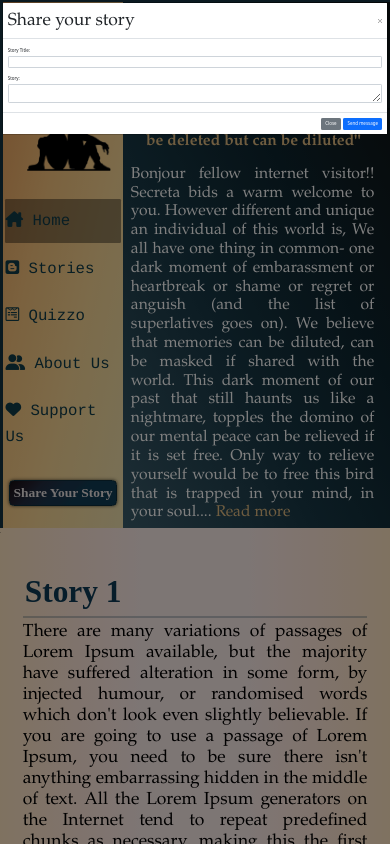
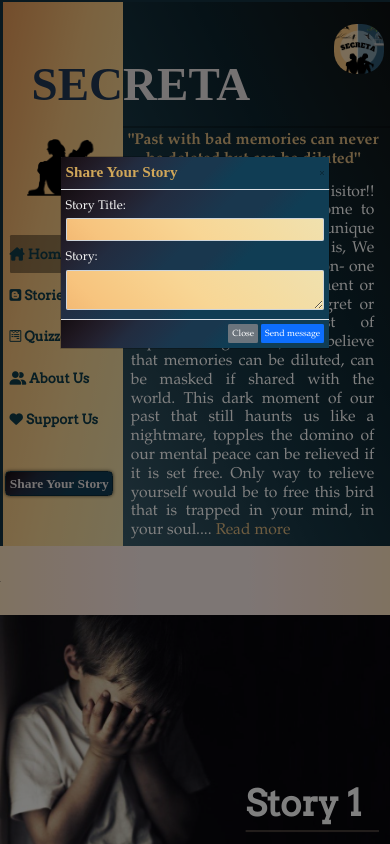
Before and after one commit to Surabhi-Chakrabartty/Secreta, a plain HTML site: page index.html in a window 390 px wide. Both pictures are taken after a click on the button "Share Your Story". Shown: the top 844 px of the page. Drawn offline with nearby package versions, Linux system fonts and the light colour scheme.

Commit message:
font and other corrections

```diff
--- a/About us.html
+++ b/About us.html
@@ -8,11 +8,15 @@
     <script src="https://kit.fontawesome.com/4891213735.js" crossorigin="anonymous"></script>
     <link href="https://cdn.jsdelivr.net/npm/bootstrap@5.1.3/dist/css/bootstrap.min.css" rel="stylesheet" integrity="sha384-1BmE4kWBq78iYhFldvKuhfTAU6auU8tT94WrHftjDbrCEXSU1oBoqyl2QvZ6jIW3" crossorigin="anonymous">
     <script src="https://cdn.jsdelivr.net/npm/bootstrap@5.2.0-beta1/dist/js/bootstrap.bundle.min.js" integrity="sha384-pprn3073KE6tl6bjs2QrFaJGz5/SUsLqktiwsUTF55Jfv3qYSDhgCecCxMW52nD2" crossorigin="anonymous"></script>
+    <link rel="preconnect" href="https://fonts.googleapis.com">
+    <link rel="preconnect" href="https://fonts.gstatic.com" crossorigin>
+    <link href="https://fonts.googleapis.com/css2?family=Arvo&display=swap" rel="stylesheet">
     <style>
         /* Cube palette #770031 #2F2C23 */
         /* highlight palette #9F0025 #FEEBD6 #2F2C23 */
         html{
           font-size: 10px; /* to change the root size from the default 1 rem=16px to 1rem=10px*/
+          scroll-behavior: smooth;
         }
 
 
@@ -120,7 +124,7 @@
                 width: 90%;
                 margin: 4% 0% 0% 4%;
                 padding: 0 2%;
-                font-family: Rockwell, "Courier Bold", Courier, Georgia, Times, "Times New Roman", serif;
+                font-family: Rockwell,'Arvo', "Courier Bold", Courier, Georgia, Times, "Times New Roman", serif;
                 /* font-family: Copperplate, "Copperplate Gothic Light", fantasy; */
                 /* text-decoration: underline; */
                 font-size: 1.8rem;
@@ -254,7 +258,7 @@
               transition: all 1s ease;
             }
             .card-title {
-              font-family: Rockwell, "Courier Bold", Courier, Georgia, Times, "Times New Roman", serif;
+              font-family: Rockwell, 'Arvo', "Courier Bold", Courier, Georgia, Times, "Times New Roman", serif;
               font-size: 2rem;
               text-align: center;
               margin-bottom: 2%;
@@ -282,7 +286,7 @@
                 color: white;
 		            } */
             .card-text {
-              font-family: Rockwell, "Courier Bold", Courier, Georgia, Times, "Times New Roman", serif;
+              font-family: Rockwell, 'Arvo', "Courier Bold", Courier, Georgia, Times, "Times New Roman", serif;
               font-size: 1.7rem;
               text-align: justify;
               color: white;
@@ -294,7 +298,7 @@
             #myBtn, #myBtn1 {
               width: max-content;
               color: #223855;
-              font-family: Rockwell, "Courier Bold", Courier, Georgia, Times, "Times New Roman", serif;
+              font-family: Rockwell, 'Arvo', "Courier Bold", Courier, Georgia, Times, "Times New Roman", serif;
               border: 0.2rem solid #223855;
               background-color: rgb(238, 214, 147);
               font-size: 1.5rem;
@@ -309,7 +313,7 @@
               margin: 0 auto 6% auto;
               border-radius: 3rem  0rem 0rem 0rem;
               font-size: 1.7rem;
-              font-family: Rockwell, "Courier Bold", Courier, Georgia, Times, "Times New Roman", serif;
+              font-family: Rockwell, 'Arvo', "Courier Bold", Courier, Georgia, Times, "Times New Roman", serif;
               text-align: justify;
               border: 0.1rem solid #bfa589 ;
             }
@@ -332,7 +336,7 @@
               font-size: 3.5rem;
               text-decoration: none;
               padding: 0 2%;
-              font-family: Rockwell, "Courier Bold", Courier, Georgia, Times, "Times New Roman", serif;
+              font-family: Rockwell, 'Arvo', "Courier Bold", Courier, Georgia, Times, "Times New Roman", serif;
               margin-bottom: 0;
               color: #294a58;
               /* margin: 0%; */
@@ -370,7 +374,7 @@
               text-align: left;
             }
             .endbox ul li a{
-              font-family:  cursive;
+              font-family:  "Comic Sans MS", "Comic Sans", cursive;
               text-decoration: none;
               font-size: 2.1rem;
               color:#112b36;
@@ -393,7 +397,7 @@
 
               /* background-color: #efaf6a; */
               font-size: 2.0rem;
-              font-family: rockwell;
+              font-family: rockwell, 'Arvo';
              display: flex;
              justify-content: center;
              border-radius: 1.2rem;
@@ -520,8 +524,13 @@
                 .contain1 {
                   display: none;
                 }
+                .nav ul{
+                  width: 100%;
+                  margin:5% 0 1% 0;
+                  padding: 0;
+                }
                 .nav ul li{
-                  width: 18%;
+                  width: 20%;
                   margin-bottom: 1%;
                 }
                 .logo {
@@ -555,7 +564,7 @@
                   margin: 0 0 0 10%;
                 }
                 .endbox ul li a{
-                    font-size: 2.2rem;
+                  font-size: 2.0rem;
                 }
                 .info {
                 display: none;
@@ -569,7 +578,7 @@
                   margin: 0 5% 8% 5%;
                   border-radius: 3rem  0rem 0rem 0rem;
                   font-size: 2.2rem;
-                  font-family: Rockwell, "Courier Bold", Courier, Georgia, Times, "Times New Roman", serif;
+                  font-family: Rockwell, 'Arvo', "Courier Bold", Courier, Georgia, Times, "Times New Roman", serif;
                   text-align: justify;
                   border: 0.1rem solid #bfa589 ;
                   box-sizing: border-box;
@@ -608,7 +617,7 @@
                   <div class="nav">
                       <ul>
                           <li><a href="index.html"><i class="fa-solid fa-house-chimney"></i>&nbsp;Home</a></li>
-                          <li><a href="#"><i class="fa-brands fa-blogger"></i>&nbsp;Stories</a></li>
+                          <li><a href="index.html #area1"><i class="fa-brands fa-blogger"></i>&nbsp;Stories</a></li>
                           <li><a href="Quizzo.html"><i class="fa-brands fa-wpforms"></i>&nbsp;Quizzo</a></li>
                           <!-- <li><a href="#"><i class="fa-solid fa-pen-to-square"></i>&nbsp;Write to Us</a></li> -->
                           <li class="active"><a href="About us.html"><i class="fa-solid fa-user-group"></i>&nbsp;About Us</a></li>
--- a/index.html
+++ b/index.html
@@ -8,11 +8,15 @@
     <script src="https://kit.fontawesome.com/4891213735.js" crossorigin="anonymous"></script>
     <link href="https://cdn.jsdelivr.net/npm/bootstrap@5.1.3/dist/css/bootstrap.min.css" rel="stylesheet" integrity="sha384-1BmE4kWBq78iYhFldvKuhfTAU6auU8tT94WrHftjDbrCEXSU1oBoqyl2QvZ6jIW3" crossorigin="anonymous">
     <script src="https://cdn.jsdelivr.net/npm/bootstrap@5.1.3/dist/js/bootstrap.bundle.min.js" integrity="sha384-ka7Sk0Gln4gmtz2MlQnikT1wXgYsOg+OMhuP+IlRH9sENBO0LRn5q+8nbTov4+1p" crossorigin="anonymous"></script>
-      <style>
+    <link rel="preconnect" href="https://fonts.googleapis.com">
+    <link rel="preconnect" href="https://fonts.gstatic.com" crossorigin>
+    <link href="https://fonts.googleapis.com/css2?family=Arvo&display=swap" rel="stylesheet">
+     <style>
         /* Cube palette #770031 #2F2C23 */
         /* highlight palette #9F0025 #FEEBD6 #2F2C23 */
         html{
           font-size: 10px; /* to change the root size from the default 1 rem=16px to 1rem=10px*/
+          scroll-behavior: smooth;
         }
         * {
           margin: 0;
@@ -41,29 +45,24 @@
         }
         h3{
           font-size: 2.2rem;
-          font-family: garamond;
+          font-family: garamond, Baskerville, "Baskerville Old Face", "Hoefler Text", Garamond, "Times New Roman", serif;
           color: #e0bb81;
           margin-left: 0.6%;
         }
         h4{
           font-size: 1.8rem;
           color: white;
-          /* font-family: garamond; */
           font-family: Baskerville, "Baskerville Old Face", "Hoefler Text", Garamond, "Times New Roman", serif;
-           font-style: normal;
-           font-variant: normal;
            font-weight: 400;
-           /* line-height: 2rem; */
         }
         h5{
           font-size: 1.8rem;
-
-          font-family: garamond;
+          font-family: Baskerville, "Baskerville Old Face", "Hoefler Text", Garamond, "Times New Roman", serif;
           text-align: justify;
         }
         h6{
           font-size: 3rem;
-          font-family: rockwell;
+          font-family: Rockwell, 'Arvo';
 
           margin-left: 0.6%;
           font-weight: 600;
@@ -201,6 +200,33 @@
           .btn.btn-primary2 {
             display: none;
           }
+          .modal-body {
+            background-image: linear-gradient(-45deg , #103d54, #103d54, #103d54, #103d54, #103d54, #19374e,#19374e, #1f3147, #222c40, #23212f, #1e1720,#140e12);
+            font-family: Baskerville, "Baskerville Old Face", "Hoefler Text", Garamond, "Times New Roman", serif;
+            font-size: 2rem;
+            /* color: rgb(213, 183, 128); */
+            color: whitesmoke;
+          }
+          .modal-header, .modal-footer{
+            background-image: linear-gradient(-45deg , #103d54, #103d54, #103d54, #103d54, #103d54, #19374e,#19374e, #1f3147, #222c40, #23212f, #1e1720,#140e12);
+
+          }
+          .modal-title, .modal-title h5 {
+            font-family: "Times New Roman", serif;
+            color: rgb(208, 167, 89);
+            font-size: 3rem;
+            font-weight: 800;
+            /* color: #0d252f; */
+            text-transform: capitalize;
+          }
+          .form-control{
+            font-size: 1.8rem;
+            background-image: linear-gradient(45deg, #f3ba74, #f7c47e, #f7ca85, #f8d08d, #f8d695, #f6d99b, #f4dca1, #f2dea8, #f0e1ae);
+          }
+          .modal-footer .btn.btn-primary, .modal-footer .btn.btn-secondary {
+            font-size: 2rem;
+            font-family: Baskerville, "Baskerville Old Face", "Hoefler Text", Garamond, "Times New Roman", serif;
+          }
         .logo{
           float:right;
           margin-top: 3%;
@@ -269,6 +295,7 @@
                 margin: 0%;
 
             }
+
             .nav_mobile{
               display: none;
             }
@@ -297,7 +324,7 @@
                 width: 90%;
                 margin: 2% 0%;
                 padding: 0 2%;
-                font-family: Rockwell, "Courier Bold", Courier, Georgia, Times, "Times New Roman", serif;
+                font-family: Rockwell, 'Arvo', "Courier Bold", Courier, Georgia, Times, "Times New Roman", serif;
                 /* font-family: Copperplate, "Copperplate Gothic Light", fantasy; */
                 /* text-decoration: underline; */
                 font-size: 1.8rem;
@@ -579,6 +606,9 @@
               color: rgb(238, 214, 147);
               border-radius: 8rem 0 10rem 0;
             }
+            .content2_mob, .content3_mob {
+              display: none;
+            }
             .part1 hr {
               border: 0.1rem solid peachpuff;
             }
@@ -652,7 +682,7 @@
               font-size: 3.5rem;
               text-decoration: none;
               padding: 0 2%;
-              font-family: Rockwell, "Courier Bold", Courier, Georgia, Times, "Times New Roman", serif;
+              font-family: Rockwell, 'Arvo', "Courier Bold", Courier, Georgia, Times, "Times New Roman", serif;
               margin-bottom: 0;
               color: #294a58;
               /* margin: 0%; */
@@ -690,7 +720,7 @@
               text-align: left;
             }
             .endbox ul li a{
-              font-family:  cursive;
+              font-family:  "Comic Sans MS", "Comic Sans", cursive;
               text-decoration: none;
               font-size: 2.1rem;
               color:#112b36;
@@ -713,7 +743,7 @@
 
               /* background-color: #efaf6a; */
               font-size: 2.0rem;
-              font-family: rockwell;
+              font-family: Rockwell, 'Arvo';
              display: flex;
              justify-content: center;
              border-radius: 1.2rem;
@@ -829,11 +859,16 @@
                     font-size: 28%;
                 }
                 h1{
+                   margin-top: 12rem;
                     font-size: 10.5rem;
+                    margin-bottom: 2rem;
                   }
                 h3{
                   font-size: 3.5rem;
                   text-align: center;
+                  }
+                h4{
+                  font-size: 1.2rem;
                   }
                   h6{
                   font-size: 7.0rem;
@@ -841,6 +876,7 @@
                   }
                   h5{
                   font-size: 3.9rem;
+
                 }
                 /* .box1_strip{
                   display: block;
@@ -853,7 +889,7 @@
                 }
                 .btn.btn-primary2 {
                   display: block;
-                  margin: 0% auto 5% auto;
+                  margin: 0% 2% 5% 2%;
                   background-image: linear-gradient(-45deg , #103d54, #103d54, #103d54, #103d54, #103d54, #19374e,#19374e, #1f3147, #222c40, #23212f, #1e1720,#140e12);
                   color:rgb(235, 228, 228);
                   /* background-color: rgb(235, 228, 228);
@@ -871,6 +907,19 @@
                 #content .modal.fade.in {
                   top: 5%;
                 }
+                .modal-dialog {
+                  margin-top:40%;
+                }
+                .modal-title{
+                  font-size: 3.4rem;
+                }
+
+                .modal-body {
+                  font-size: 2.8rem;
+                }
+                .form-control{
+                  font-size: 2.6rem;
+                }
                 .gif1{
                   display: none;
 
@@ -879,7 +928,7 @@
                   width: 100%;
                 }
                 .logo {
-                  margin-top: 3rem;
+                  margin-top: 5rem;
                   margin-right: 6rem;
                 }
                 .logo img{
@@ -890,7 +939,7 @@
                 width: 100%;
                 min-height: 60rem;
                 /* justify-content: center; */
-                margin: 0%;
+                margin: 0 0 0 0;
                 padding: 0%;
                  }
                  .nav_mobile ul{
@@ -902,8 +951,8 @@
                 height: 100%;
                 min-width: 95%;
                 /* text-decoration: underline; */
-                font-size: 3.5rem;
-                padding: 4rem 2%;
+                font-size: 3.0rem;
+                padding: 4rem 1% 4rem 3%;
             }
                .nav_mobile ul li {
                 width: 100%;
@@ -917,7 +966,9 @@
             .nav_mobile ul li a {
                 text-decoration: none;
                 color:#113c49;
-                font-family: Rockwell, "Courier Bold", Courier, Georgia, Times, "Times New Roman", serif;
+                font-family:'Arvo', serif;
+                font-weight: 600;
+
 
             }
             .active,
@@ -927,13 +978,17 @@
             }
             .nav_mobile ul li a:hover {
                 color: black ;
-                border-bottom: 2px solid black;
+                border-bottom: 0.2rem solid black;
             }
             .nav{
                 display: none;
             }
             .share_mob{
               display: block;
+            }
+            .modal-content {
+              width: 70%;
+              margin: 5% auto;
             }
             /* .modal-dialog {
               position: absolute;
@@ -948,7 +1003,9 @@
                 }
                 .text1_mob{
                   display: block;
+                  /* justify-self: end; */
                   width: 96%;
+                  height: fit-content;
                   text-align: justify;
                   padding-left: 1%;
                 }
@@ -967,27 +1024,66 @@
                 .area {
                   display: block;
                   height: fit-content;
+                  /* padding: 0; */
                 }
                 .part1, .part2{
                   display: block;
                   width: 94%;
-                  overflow: hidden;
+                  /* overflow: hidden; */
                 }
 
                 .content1, .content2, .content3, .content4{
-                  width: 100%;
+                  width: 94%;
                   background: transparent;
+                  border-radius: 0%;
                   box-shadow: none;
                   color: #000000;
+                  margin: 2% auto 0 auto;
                 }
-                .content1 h6 {
-                  color: rgb(14, 59, 85);
+                .content2, .content3{
+                  display: none;
+                }
+                .content1 h6, .content1 hr,  .content4 h6, .content4 hr  {
+                  display: none;
+                  /* color: rgb(14, 59, 85); */
                 }
                 .content1 hr, .content4 hr {
                   border: 0.3rem solid rgb(14, 59, 85);
                 }
-                .part1{
-                  margin-top: 8%;
+                .content2_mob, .content3_mob {
+                     width: 100%;
+                    display: block;
+                    position: relative;
+                    text-align: left;
+
+                    /* font-size: 5rem; */
+                  }
+                  .content2_mob img,  .content3_mob img{
+                    margin: auto;
+                    width: 110%;
+                  }
+                  .content2_mob h6, .content3_mob h6{
+                    color: white;
+                    /* text-decoration: underline; */
+                    font-size: 8rem;
+                  }
+                  .centered1, .centered2 {
+                    width: 30rem;
+                    position: absolute;
+                    /* top: 50%; */
+                    bottom: 0%;
+                    left: 80%;
+                    /* right: 0%; */
+                    transform: translate(-50%, -50%);
+                  }
+                .part1, .part2{
+                  width: 100%;
+                  padding-left: 0;
+                  padding-right: 0;
+                  /* margin: 8% 0 0 0; */
+                }
+                .area{
+                  margin: 8% 0 5% 0;
                 }
                  .content2, .content4{
                   margin-top: 8%;
@@ -1093,7 +1189,7 @@
                 <div class="nav_mobile">
                     <ul>
                       <li class="active"><a href="index.html"><i class="fa-solid fa-house-chimney"></i>&nbsp;Home</a></li>
-                      <li><a href="#"><i class="fa-brands fa-blogger"></i>&nbsp;Stories</a></li>
+                      <li><a href="#area1"><i class="fa-brands fa-blogger"></i>&nbsp;Stories</a></li>
                       <li><a href="Quizzo.html"><i class="fa-brands fa-wpforms"></i>&nbsp;Quizzo</a></li>
                       <!-- <li><a href="#"><i class="fa-solid fa-pen-to-square"></i>&nbsp;Write To Us</a></li> -->
                       <li><a href="About us.html"><i class="fa-solid fa-user-group"></i>&nbsp;About Us</a></li>
@@ -1141,7 +1237,7 @@
               <div class="nav">
                 <ul>
                     <li class="active"><a href="#"><i class="fa-solid fa-house-chimney"></i>&nbsp;Home</a></li>
-                    <li><a href="#"><i class="fa-brands fa-blogger"></i>&nbsp;Stories</a></li>
+                    <li><a href="#area1"><i class="fa-brands fa-blogger"></i>&nbsp;Stories</a></li>
                     <li><a href="Quizzo.html"><i class="fa-brands fa-wpforms"></i>&nbsp;Quizzo</a></li>
                     <!-- <li><a href="#"><i class="fa-solid fa-pen-to-square"></i>&nbsp;Write to Us</a></li> -->
                     <li><a href="About us.html"><i class="fa-solid fa-user-group"></i>&nbsp;About Us</a></li>
@@ -1162,7 +1258,7 @@
               </div>
 
               <div class="text1_mob">
-                <!-- <h4> We are a community which helps people share their expereinces and anguishes by being anonymous.</h4> -->
+
                 <h3>
                   <b>"Past with bad memories can never be deleted but  can be diluted" </b>
                   </h3>
@@ -1173,7 +1269,8 @@
 
 
                 <button onclick="myFunction2()" id="myBtn2">Read more</button>
-              </h4>
+                  </h4>
+
                 <script>
                   function myFunction2() {
                     var dots1 = document.getElementById("dots2");
@@ -1198,9 +1295,15 @@
 
     </section>
 
-    <div class="area" >
+    <div class="area" id="area1" >
     .
     <div class="part1">
+
+            <div class="content2_mob">
+              <img src="child.jpg">
+              <div class="centered1"><h6>Story 1 <hr></h6></div>
+              &nbsp;
+            </div>
             <div class="content1">
               <h6>Story 1</h6>
               <hr>
@@ -1233,8 +1336,13 @@
       </div>
 
     <div class="part2">
+            <div class="content3_mob">
+              <img src="breakup.jpg">
+              <div class="centered2"><h6>Story 2<hr></h6></div>
+              &nbsp;
+            </div>
             <div class="content3">
-              <img src="child.jpg">
+              <img src="breakup.jpg">
             </div>
             <div class="content4">
               <h6> Story 2</h6>
```
Also changed, not shown: Quizzo.html (+21 -12 lines), breakup.jpg (added).
